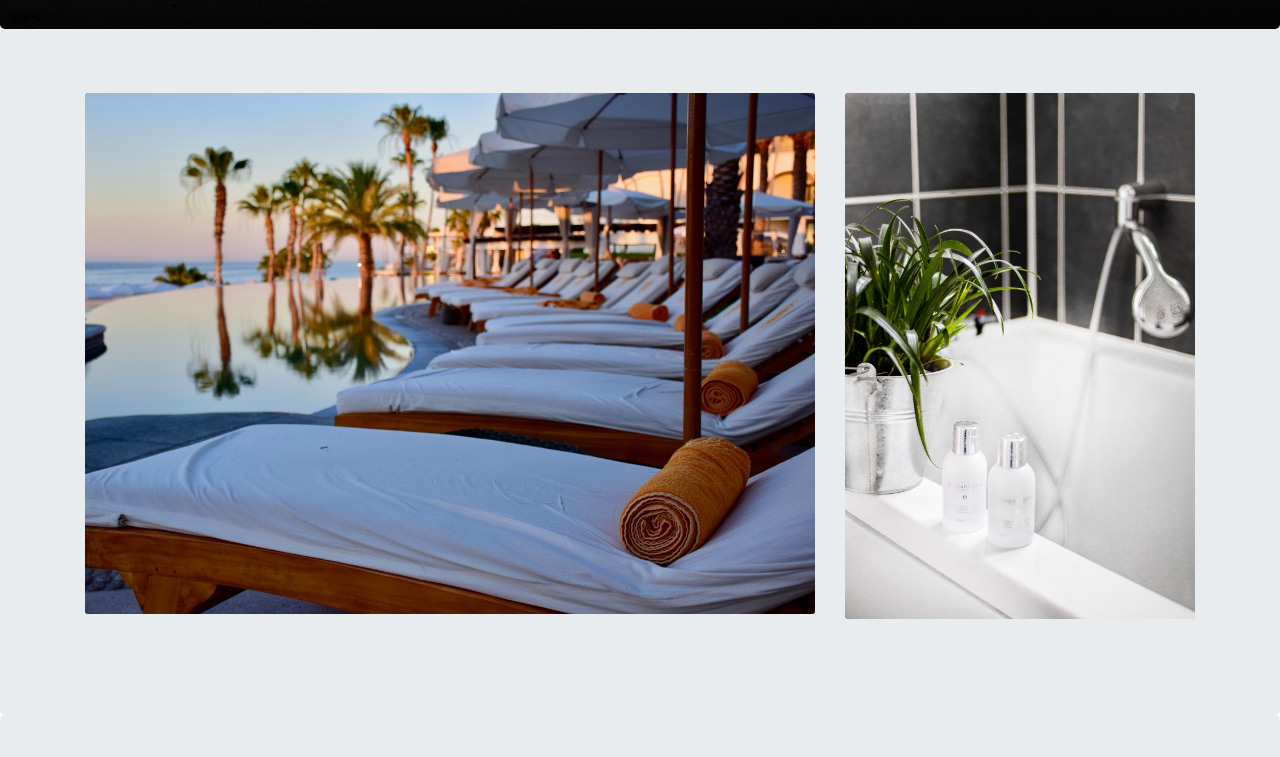
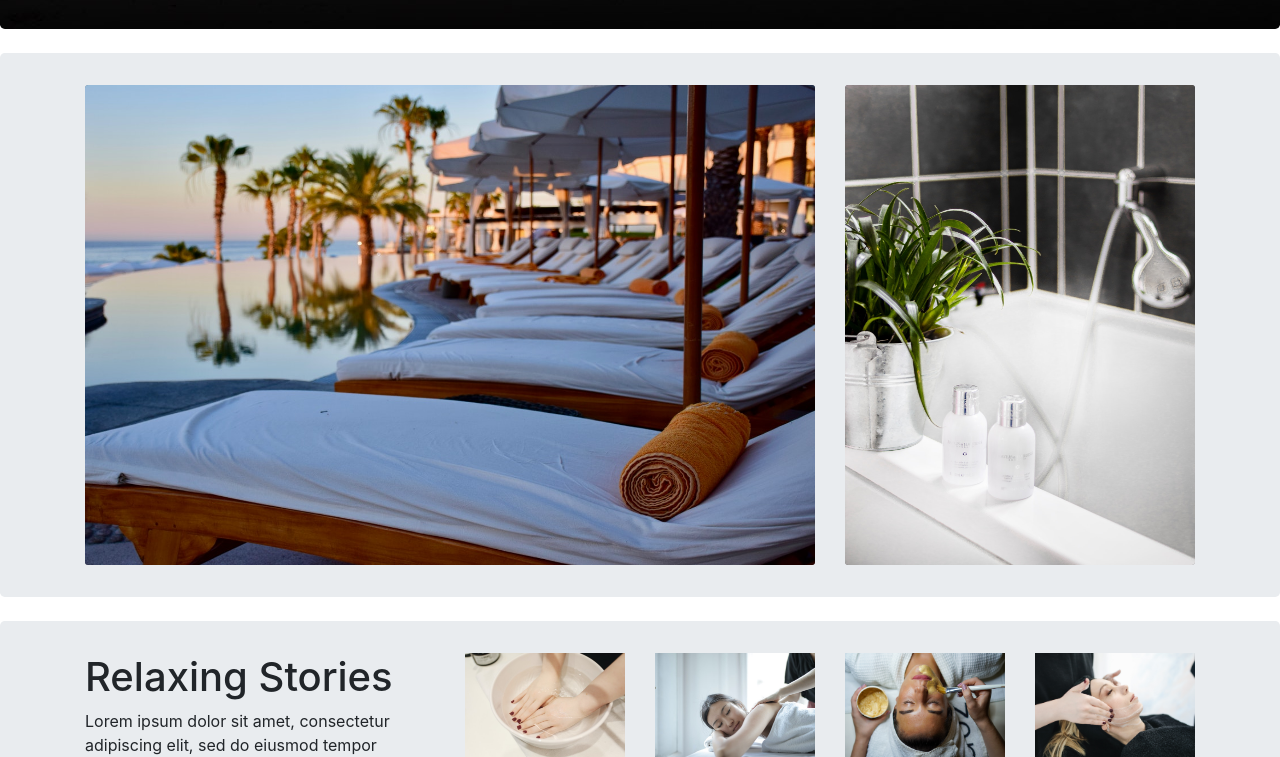
Before and after one commit to iingles/bootstrap-site, a plain HTML site: page index.html in a window 1280 px wide. Shown: the part 771-1528 px from the top of the page. Drawn offline with Linux system fonts and the light colour scheme.

Commit message:
fixed issues with layout

```diff
--- a/index.html
+++ b/index.html
@@ -63,7 +63,7 @@
     <section class="jumbotron">
       <div class="container">
         <div class="row">
-          <div class="col-12 col-sm-12 col-lg-8 overlay-container">
+          <div class="col-12 col-sm-12 col-lg-8 reserve">
             <div class="card bg-dark text-white">
               <img class="card-img" src="./images/white-outdoor-lounge-chairs.jpg" alt="Photo of white outdoor lounge chairs">
               <div class="card-color-overlay"></div>
@@ -74,7 +74,7 @@
               </div>
             </div>
           </div>
-          <div class="col-12 col-sm-12 col-lg-4">
+          <div class="col-12 col-sm-12 col-lg-4 reserve">
             <div class="card bg-dark text-white">
               <img class="card-img" src="./images/two-white-bottles-beside-potted-plant-on-bathtub.jpg" alt="Photo of two white bottles beside potted plant on bathtub">
               <div class="card-color-overlay"></div>
--- a/less/layout.less
+++ b/less/layout.less
@@ -46,15 +46,32 @@
 
 .jumbotron {
     border-radius: none;
-    margin: 0;
+    margin: 0 0 1.5rem 0;
+    padding: 2rem 0;
+
+    @media screen and (min-width: 992px) {
+      padding: 2rem 1rem;
+    }
+}
+
+.reserve {
+  max-height: 30rem;
+  margin: 0;
+  padding: 0;
+
+  @media screen and (min-width: 992px) {
+    padding: 0 15px;
+  }
 }
 
 .card {
   border: none;
   margin-bottom: 2rem;
+  max-height: 300px;
 
   @media screen and (min-width: 1000px) {
     margin-bottom: none;
+    max-height: 100%;
   }
 
   .card-color-overlay {
@@ -66,6 +83,10 @@
     left: 0;
     height: 100%;
     width: 100%;
+  }
+
+  .card-img {
+    overflow: hidden;
   }
 
   .card-img-overlay {
```
Also changed, not shown: css/index.css.
